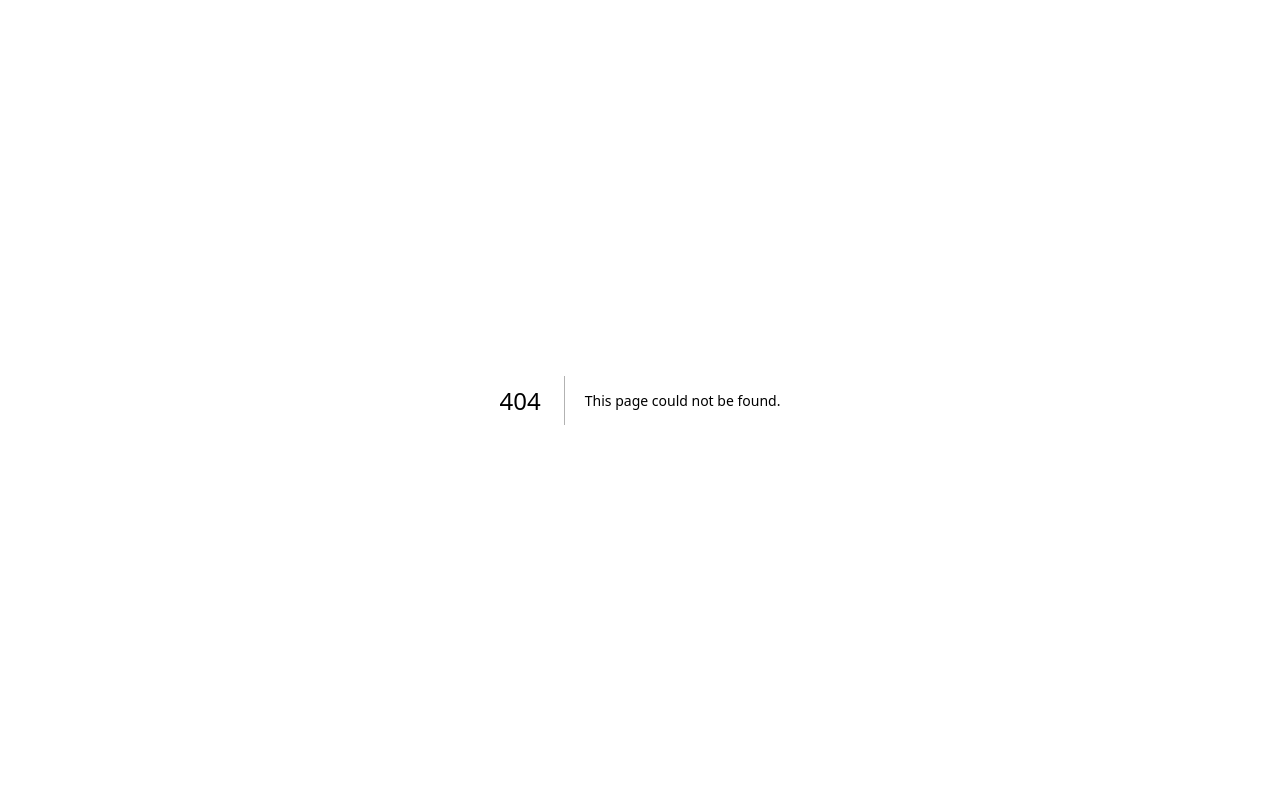
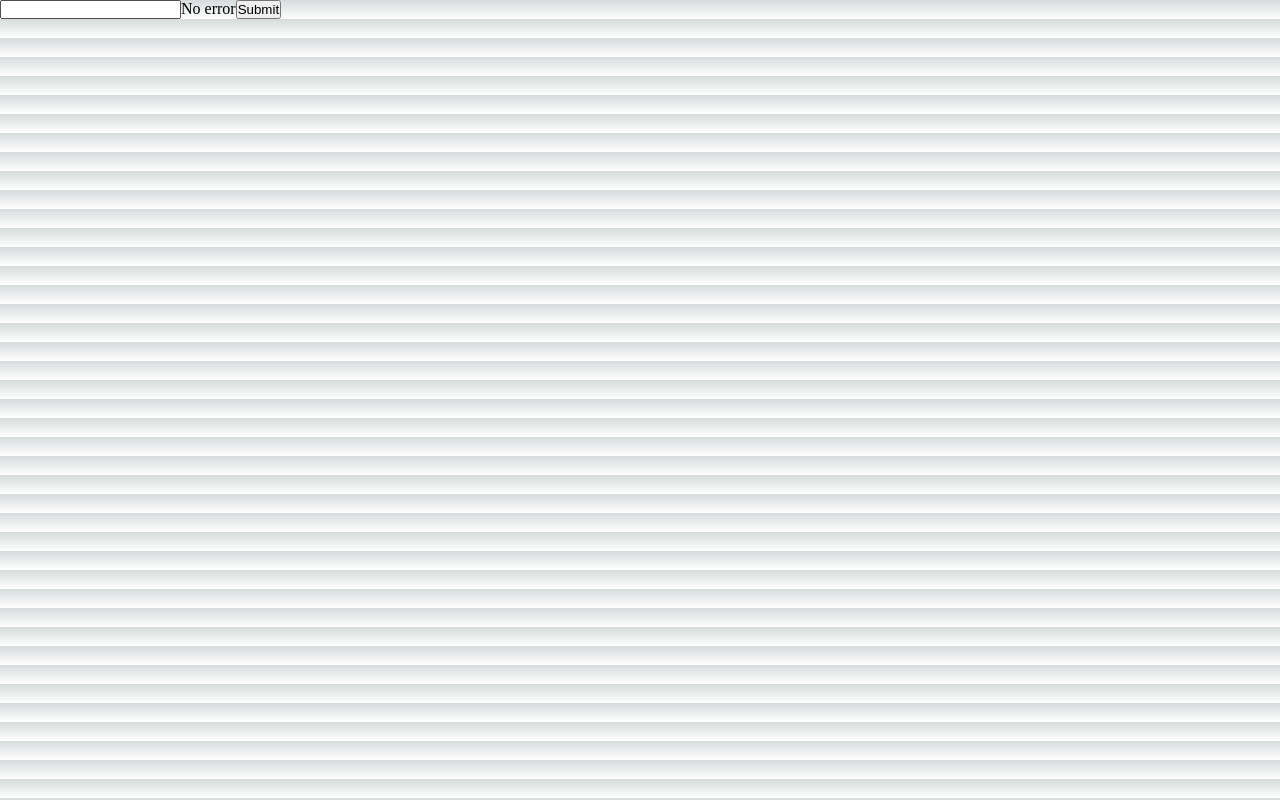
Before and after one commit to loclv/nextjs-template, a Next.js app: page /form in a window 1280 px wide. Before the commit this address had no page. Built offline with nearby package versions, Linux system fonts and the light colour scheme.

Commit message:
feat: add react hook form

```diff
--- a/package.json
+++ b/package.json
@@ -27,6 +27,7 @@
     "next": "13.1.5",
     "react": "18.2.0",
     "react-dom": "18.2.0",
+    "react-hook-form": "^7.45.2",
     "typescript": "4.9.4"
   },
   "devDependencies": {
--- /dev/null
+++ b/src/pages/form.tsx
@@ -0,0 +1,43 @@
+import { FieldErrors, useForm } from 'react-hook-form';
+
+type TForm = {
+  firstName: string;
+};
+
+const defaultValues: TForm = {
+  firstName: '',
+};
+
+export default function MyForm() {
+  const {
+    register,
+    handleSubmit,
+    formState: { errors },
+  } = useForm<TForm>({
+    mode: 'onTouched',
+    defaultValues,
+  });
+
+  const onFormSubmit = (data: TForm) => console.log(data);
+  const onErrors = (errors: FieldErrors<TForm>) => console.error(errors);
+
+  return (
+    <>
+      <form onSubmit={handleSubmit(onFormSubmit, onErrors)}>
+        <input
+          type="text"
+          {...register('firstName', {
+            required: 'First name is required',
+            minLength: {
+              value: 8,
+              message: 'First name must have at least 8 characters',
+            },
+          })}
+        />
+
+        {errors.firstName?.message ?? 'No error'}
+        <button>Submit</button>
+      </form>
+    </>
+  );
+}
--- a/src/pages/index.tsx
+++ b/src/pages/index.tsx
@@ -3,6 +3,7 @@ import Image from 'next/image';
 import { Inter } from '@next/font/google';
 import styles from '@/styles/Home.module.css';
 import { useEffect } from 'react';
+import MyForm from './form';
 
 const inter = Inter({ subsets: ['latin'] });
 
@@ -33,6 +34,7 @@ export default function Home() {
         <link rel="icon" href="/favicon.ico" />
       </Head>
       <main className={styles.main}>
+        <MyForm />
         <div className={styles.description}>
           <p>
             Get started by editing&nbsp;
```
Also changed, not shown: 1 other file (tests, documents, lock files or other folders).
